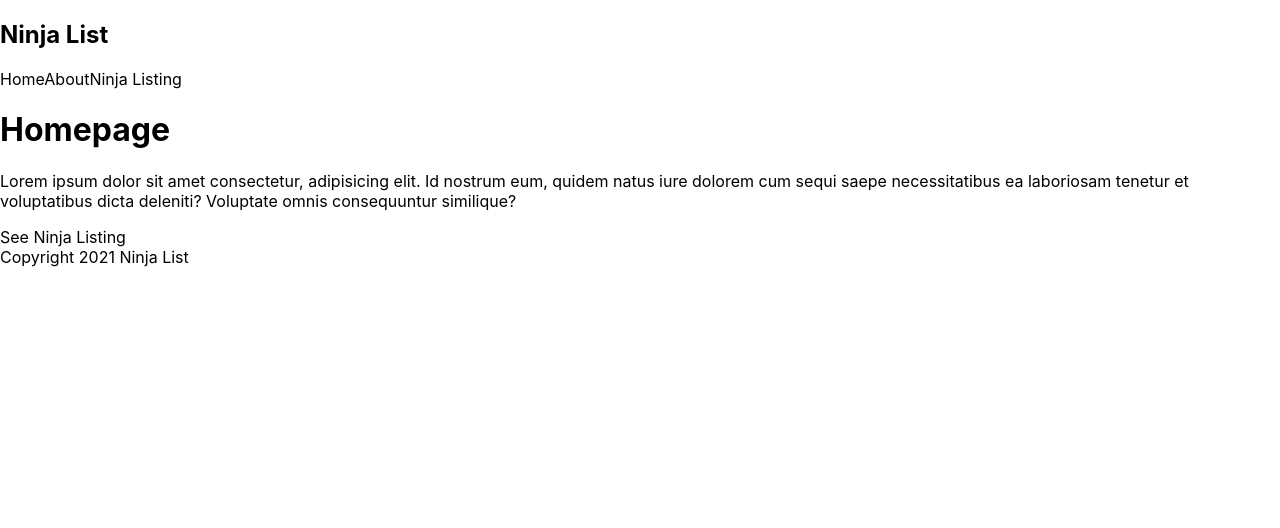
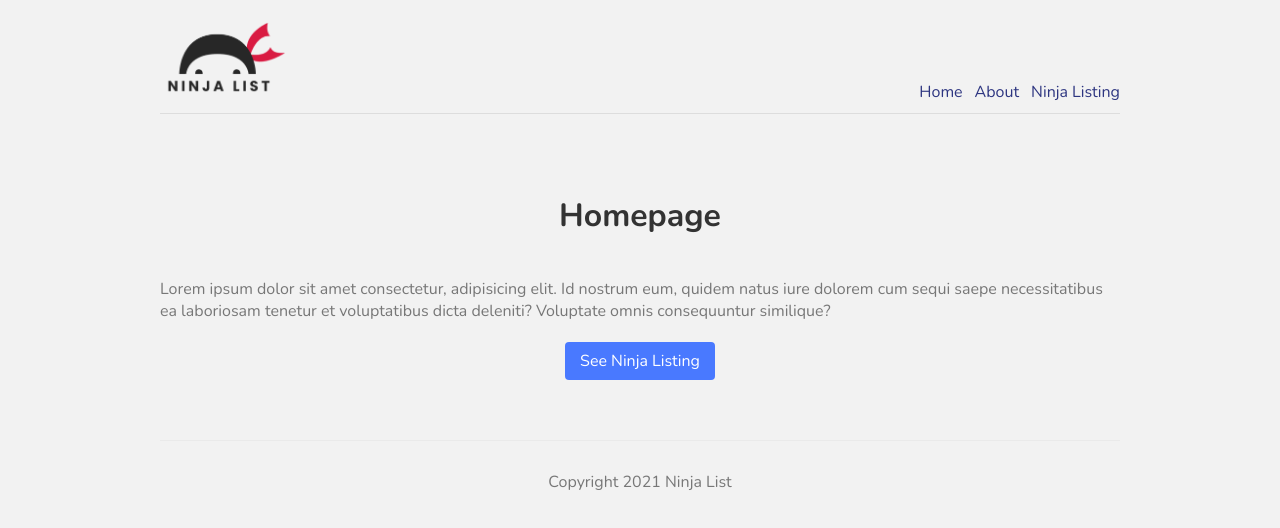
Before and after one commit to ptouchton/ninjalist, a Next.js app: page / in a window 1280 px wide. Shown: the top 528 px of the page. Built offline with nearby package versions, Linux system fonts and the light colour scheme.

Commit message:
adding some extra

```diff
--- a/comps/Layout.js
+++ b/comps/Layout.js
@@ -1,5 +1,5 @@
 import Footer from "./footer"
-import Navbar from "./navbar"
+import Navbar from "./Navbar"
 
 const Layout = ({ children }) => {
     return (
--- a/comps/Navbar.js
+++ b/comps/Navbar.js
@@ -1,10 +1,11 @@
 import Link from 'next/link'
+import Image from 'next/image'
 
 const Navbar = () => {
     return (
         <nav>
             <div className='logo'>
-                <h1>Ninja List</h1>
+                <Image src="/logo.png" alt="site logo" width={128} height={77}/>
             </div>
             <Link href='/'><a>Home</a></Link>
             <Link href='/about'><a>About</a></Link>
--- a/comps/footer.js
+++ b/comps/footer.js
@@ -1,8 +1,8 @@
 const Footer = () => {
     return (
-        <div>
+        <footer>
             Copyright 2021 Ninja List
-        </div>
+        </footer>
      );
 }
 
--- a/pages/index.js
+++ b/pages/index.js
@@ -8,12 +8,12 @@ import Link from 'next/link'
 export default function Home() {
   return (
     <div>
-      <h1>Homepage</h1>
-      <p>
+      <h1 className={styles.title}>Homepage</h1>
+      <p className={styles.text}>
         Lorem ipsum dolor sit amet consectetur, adipisicing elit. Id nostrum eum, quidem natus iure dolorem cum sequi saepe necessitatibus ea laboriosam tenetur et voluptatibus dicta deleniti? Voluptate omnis consequuntur similique?
       </p>
       <Link href='/ninjas'>
-        <a>See Ninja Listing</a>
+        <a className={styles.btn}>See Ninja Listing</a>
       </Link>
     </div>
   )
--- a/styles/Home.module.css
+++ b/styles/Home.module.css
@@ -1,121 +1,19 @@
-.container {
-  min-height: 100vh;
-  padding: 0 0.5rem;
-  display: flex;
-  flex-direction: column;
-  justify-content: center;
-  align-items: center;
-  height: 100vh;
-}
-
-.main {
-  padding: 5rem 0;
-  flex: 1;
-  display: flex;
-  flex-direction: column;
-  justify-content: center;
-  align-items: center;
-}
-
-.footer {
-  width: 100%;
-  height: 100px;
-  border-top: 1px solid #eaeaea;
-  display: flex;
-  justify-content: center;
-  align-items: center;
-}
-
-.footer a {
-  display: flex;
-  justify-content: center;
-  align-items: center;
-  flex-grow: 1;
-}
-
-.title a {
-  color: #0070f3;
-  text-decoration: none;
-}
-
-.title a:hover,
-.title a:focus,
-.title a:active {
-  text-decoration: underline;
-}
 
 .title {
-  margin: 0;
-  line-height: 1.15;
-  font-size: 4rem;
-}
-
-.title,
-.description {
+  color: #333;
+  padding-bottom: 20px;
   text-align: center;
 }
-
-.description {
-  line-height: 1.5;
-  font-size: 1.5rem;
+.text {
+  color: #777;
 }
-
-.code {
-  background: #fafafa;
-  border-radius: 5px;
-  padding: 0.75rem;
-  font-size: 1.1rem;
-  font-family: Menlo, Monaco, Lucida Console, Liberation Mono, DejaVu Sans Mono,
-    Bitstream Vera Sans Mono, Courier New, monospace;
+.btn {
+  display: block;
+  width: 150px;
+  padding: 8px 0;
+  margin: 20px auto;
+  background: #4979ff;
+  border-radius: 4px;
+  color: white;
+  text-align: center;
 }
-
-.grid {
-  display: flex;
-  align-items: center;
-  justify-content: center;
-  flex-wrap: wrap;
-  max-width: 800px;
-  margin-top: 3rem;
-}
-
-.card {
-  margin: 1rem;
-  padding: 1.5rem;
-  text-align: left;
-  color: inherit;
-  text-decoration: none;
-  border: 1px solid #eaeaea;
-  border-radius: 10px;
-  transition: color 0.15s ease, border-color 0.15s ease;
-  width: 45%;
-}
-
-.card:hover,
-.card:focus,
-.card:active {
-  color: #0070f3;
-  border-color: #0070f3;
-}
-
-.card h2 {
-  margin: 0 0 1rem 0;
-  font-size: 1.5rem;
-}
-
-.card p {
-  margin: 0;
-  font-size: 1.25rem;
-  line-height: 1.5;
-}
-
-.logo {
-  height: 1em;
-  margin-left: 0.5rem;
-}
-
-@media (max-width: 600px) {
-  .grid {
-    width: 100%;
-    flex-direction: column;
-  }
-}
--- a/styles/globals.css
+++ b/styles/globals.css
@@ -1,16 +1,44 @@
-html,
+@import url('https://fonts.googleapis.com/css2?family=Nunito:wght@300;400;600;700&display=swap');
+
 body {
-  padding: 0;
-  margin: 0;
-  font-family: -apple-system, BlinkMacSystemFont, Segoe UI, Roboto, Oxygen,
-    Ubuntu, Cantarell, Fira Sans, Droid Sans, Helvetica Neue, sans-serif;
+  background: #f2f2f2;
+  color: #333;
+  font-family: "Nunito";
 }
-
 a {
-  color: inherit;
+  color: rgb(45, 53, 128);
   text-decoration: none;
 }
-
-* {
-  box-sizing: border-box;
+.content {
+  max-width: 960px;
+  margin: 0 auto;
 }
+nav {
+  margin: 10px auto 80px;
+  padding: 10px 0;
+  display: flex;
+  justify-content: flex-end;
+  align-items: flex-end;
+  border-bottom: 1px solid #ddd;
+}
+nav a {
+  margin-left: 12px;
+}
+nav .logo {
+  margin-right: auto;
+}
+footer {
+  display: block;
+  text-align: center;
+  padding: 30px 0;
+  margin-top: 60px;
+  color: #777;
+  border-top: 1px solid #eaeaea;
+}
+.not-found {
+  text-align: center;
+}
+.not-found a{
+  color: #4979ff;
+  text-decoration: underline;
+}
```
Also changed, not shown: pages/404.js (added, +26 -0 lines), public/logo.png (added), styles/Ninjas.module.css (added).
